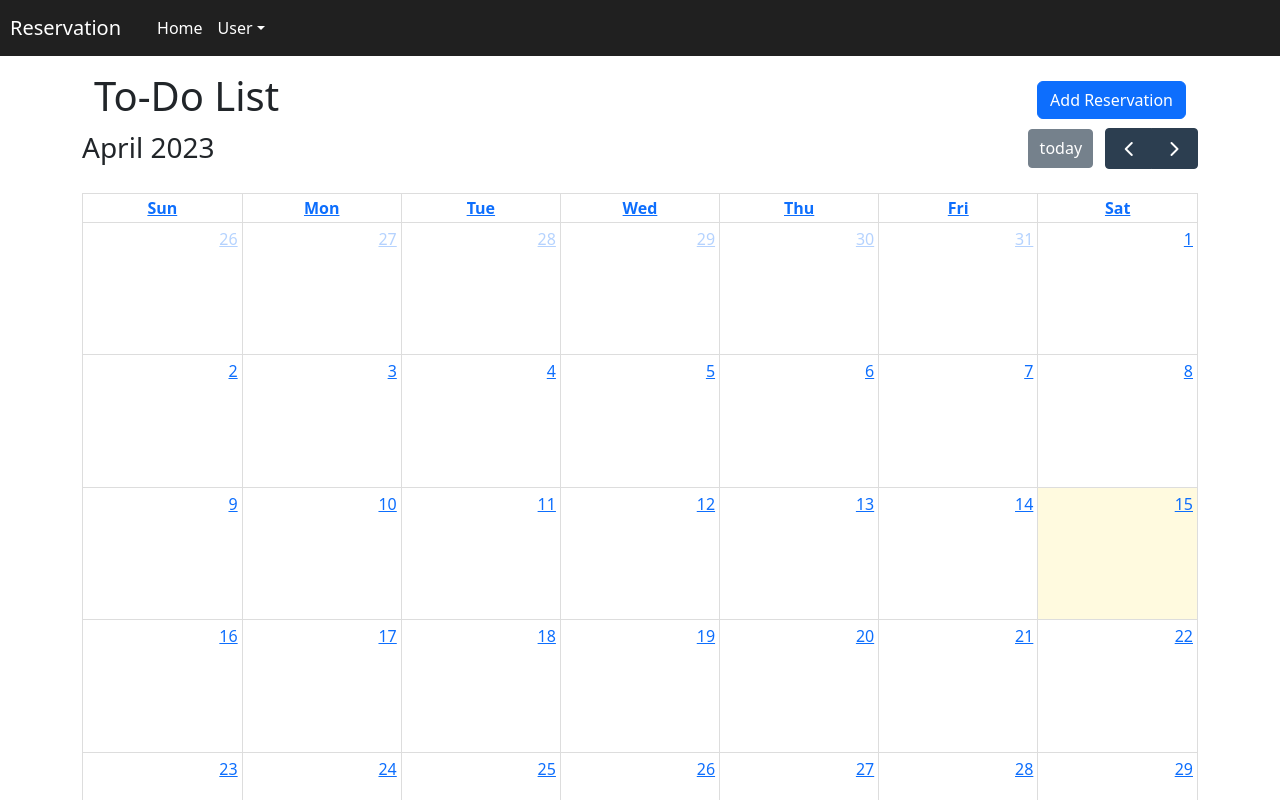
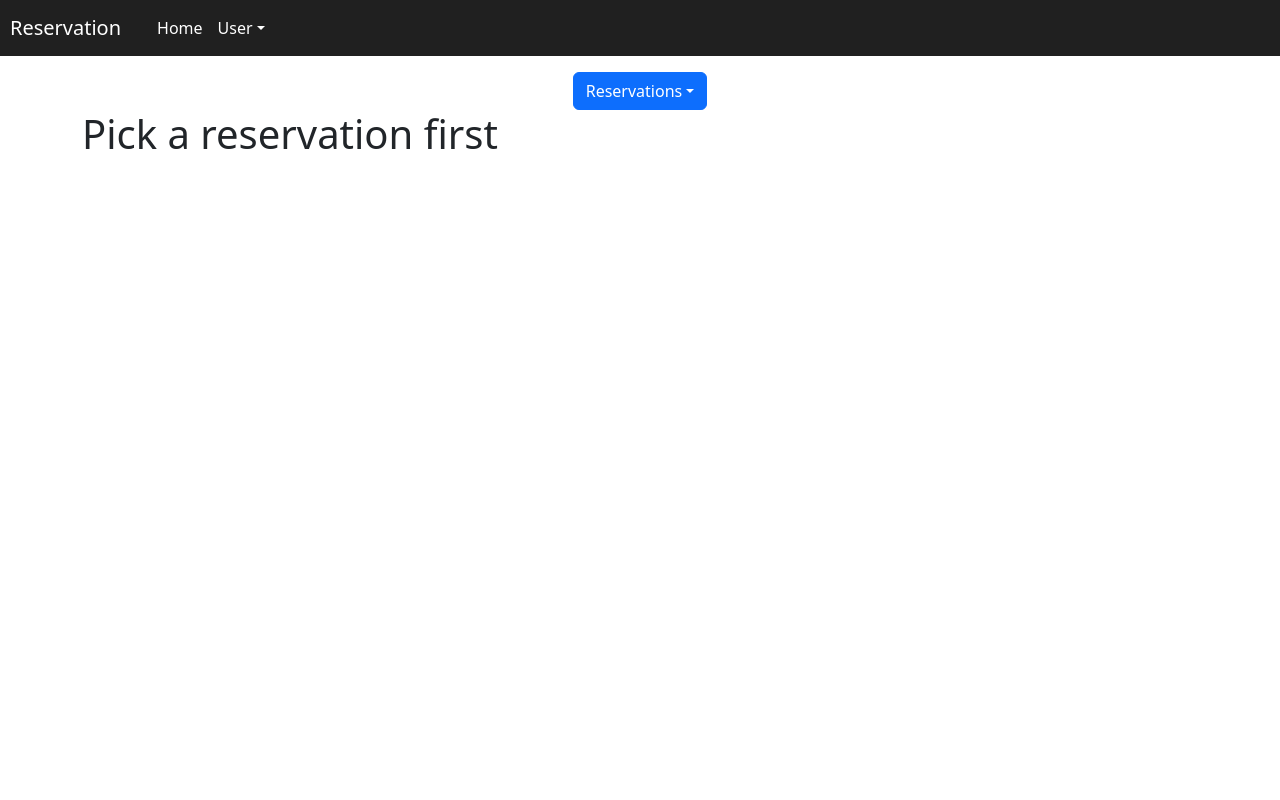
Before and after one commit to Kyusans/project-react-reservation, a React (Create React App) app: page / in a window 1280 px wide. Shown: the top 800 px of the page. Built offline with nearby package versions, Linux system fonts and the light colour scheme; no server answers.

Commit message:
added reservation dropdown

```diff
--- a/src/components/Home.js
+++ b/src/components/Home.js
@@ -1,6 +1,6 @@
 import FullCalendar from '@fullcalendar/react';
 import dayGridPlugin from '@fullcalendar/daygrid';
-import { Button, Container } from "react-bootstrap";
+import { Button, Container, Dropdown } from "react-bootstrap";
 import { useEffect, useState } from 'react';
 import axios from 'axios';
 import ReservationForm from './ReservationForm';
@@ -8,6 +8,7 @@ import ViewSchedule from './ViewSchedule';
 import moment from "moment";
 
 function Home() {
+  const [reserveNum, setReserveNum] = useState(0);
   const [schedId, setSchedId] = useState("");
   const [events, setEvents] = useState([]);
   const [showViewModal, setShowViewModal] = useState(false);
@@ -30,10 +31,13 @@ function Home() {
 
   const getEvents = () => {
     const url = sessionStorage.getItem("url") + "schedule.php";
+    const jsonData = {reserveNum};
     const formData = new FormData();
     formData.append("operation", "getSchedule");
+    formData.append("json", JSON.stringify(jsonData));
     axios({ url: url, data: formData, method: "post" })
       .then((res) => {
+        console.log(JSON.stringify(res.data));
         const eventsData = res.data.map((items) => ({
           id: items.sched_id,
           title: items.sched_title,
@@ -52,10 +56,11 @@ function Home() {
     setSchedId(info.event.id);
     openViewModal();
   };
-  useEffect(()=>{
-    sessionStorage.setItem("url", "http://localhost/reservation/api/");
+
+  function handleReservationView(num){
+    setReserveNum(num);
     getEvents();
-  }, []);
+  }
 
   function renderEventContent(eventInfo) {
     return (
@@ -65,9 +70,22 @@ function Home() {
       </>
     )
   }
+
+  useEffect(()=>{
+    sessionStorage.setItem("url", "http://localhost/reservation/api/");
+  }, []);
   return (
     <>
       <Container className="mt-3">
+        <Dropdown className="text-center">
+          <Dropdown.Toggle>Reservations</Dropdown.Toggle>
+          <Dropdown.Menu>
+            <Dropdown.Item onClick={() => handleReservationView(1)}>Vehicle Reservation</Dropdown.Item>
+            <Dropdown.Item onClick={() => handleReservationView(2)}>Room Reservation</Dropdown.Item>
+          </Dropdown.Menu>
+        </Dropdown>
+        {reserveNum === 0 ? <h1>Pick a reservation first</h1>:
+        (<>
           <Container className="d-flex justify-content-between align-items-center">
             <h1>To-Do List</h1>
             <Button onClick={handleOpenReserveModal}>Add Reservation</Button>
@@ -79,6 +97,8 @@ function Home() {
             eventContent={renderEventContent}
             eventClick={handleEventClick}
           />
+        </>)
+        }
       </Container>
       <ReservationForm show={showReserveModal} onHide={hideReserveModal} />
       <ViewSchedule show={showViewModal} onHide={hideViewModal} schedId={schedId} />
--- a/src/index.css
+++ b/src/index.css
@@ -102,7 +102,7 @@ code {
   margin: 0 auto;
 }
 
-.minimum-height{
+.min-sz{
   min-height: 200px;
   min-width: 200px;
 }
```
Lines whose indentation alone changed are shown as unchanged.
